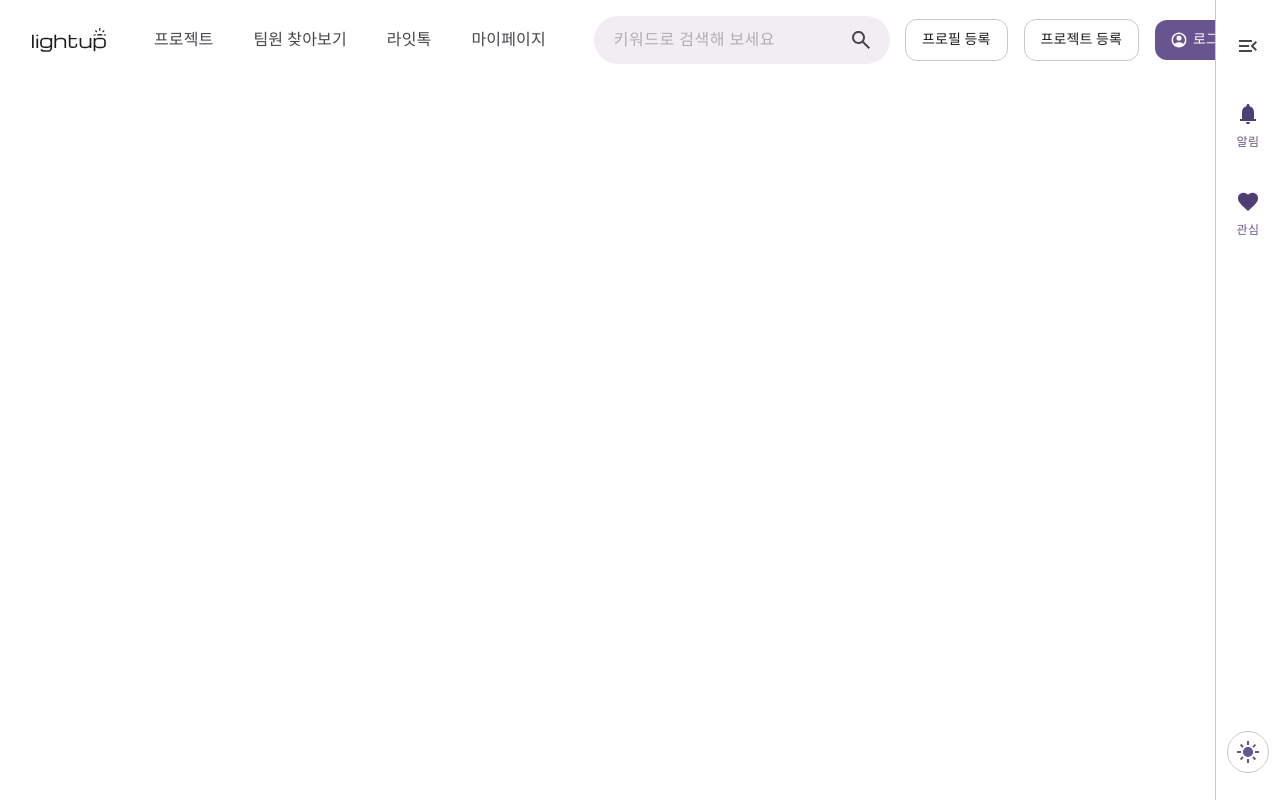
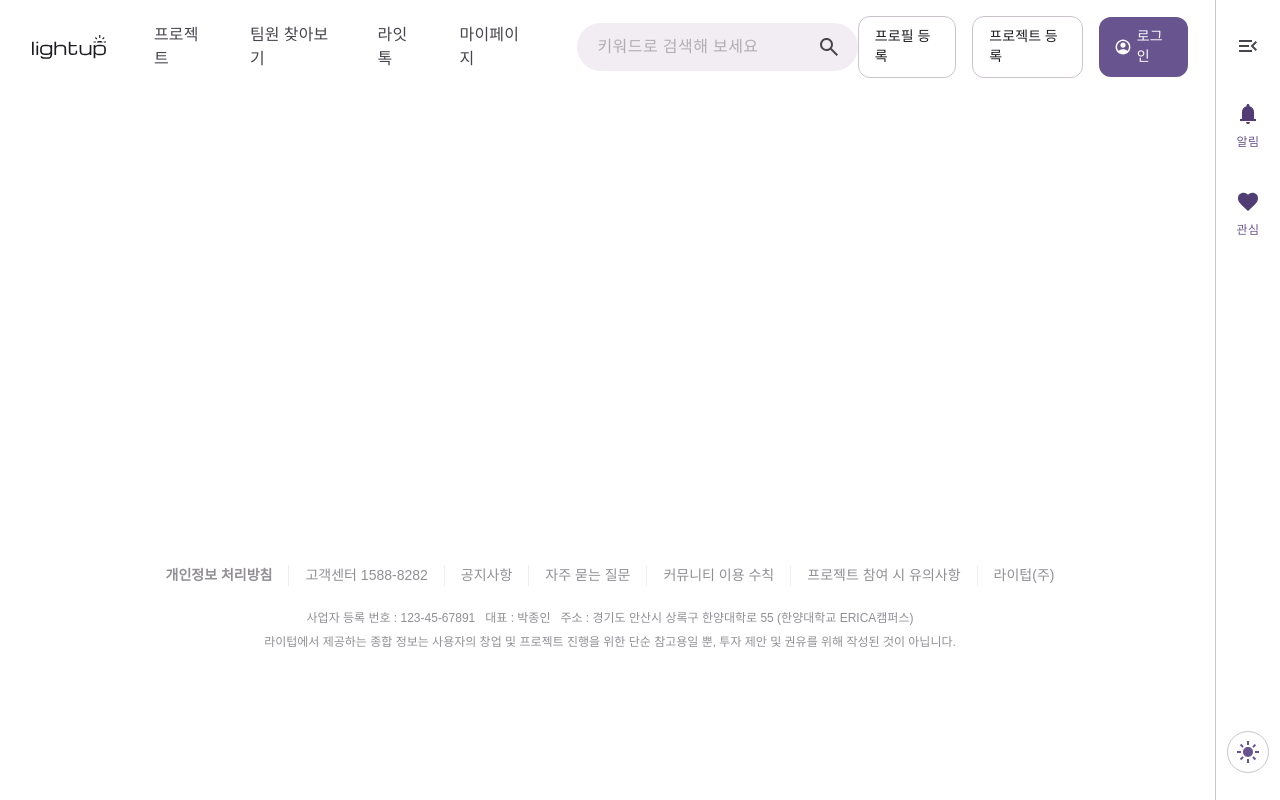
Before and after one commit to 1ronPark/Front-end, a React (Vite) app: page / in a window 1280 px wide. Built offline with nearby package versions, Linux system fonts and the light colour scheme; a web font is replaced by a local one.

Commit message:
fix:깃병합후 사이드바 위치 재설정

```diff
--- a/src/App.tsx
+++ b/src/App.tsx
@@ -1,5 +1,6 @@
 import { BrowserRouter, Routes, Route } from "react-router-dom";
 import { Layout } from "./components/layout/Layout";
+import { FormLayout } from "./components/layout/FormLayout";
 import "./App.css";
 
 // 주디: 최상단 Navbar 표시를 위해 임의로 경로를 설정하였습니다!
@@ -9,6 +10,7 @@ import { Projects } from "./pages/Projects";
 import { Members } from "./pages/member/Members";
 import { LightTalk } from "./pages/LightTalk";
 import { MyProfile } from "./pages/MyProfile";
+import { FormEdit } from "./pages/FormEdit";
 
 function App() {
   return (
@@ -20,6 +22,10 @@ function App() {
           <Route path="/lighttalk" element={<LightTalk />} />
           <Route path="/myprofile" element={<MyProfile />} />
         </Route>
+
+        <Route path="/myprofile/edit" element={<FormLayout />}>
+          <Route index element={<FormEdit />} />
+        </Route>
       </Routes>
     </BrowserRouter>
   );
--- a/src/components/layout/Layout.tsx
+++ b/src/components/layout/Layout.tsx
@@ -5,11 +5,16 @@ import { Footbar } from "../common/footbar/Footbar";
 
 export const Layout = () => {
   return (
-    <div className="w-full min-h-screen bg-white flex flex-col">
-      <MainNavbar isLoggedIn={false} userName="홍길동" />
-      <SideNavbar />
-      <div className="flex-1 w-full">
-        <Outlet />
+    <div className="relative flex min-h-screen w-full bg-white">
+      <div className="flex flex-1 flex-col pr-[60px]">
+        <MainNavbar isLoggedIn={false} userName="홍길동" />
+        <main className="flex-1">
+          <Outlet />
+        </main>
+        <Footbar />
+      </div>
+      <div className="fixed right-0 top-0 z-30 h-screen w-[60px] border-l bg-white shadow-md">
+        <SideNavbar />
       </div>
     </div>
   );
```
